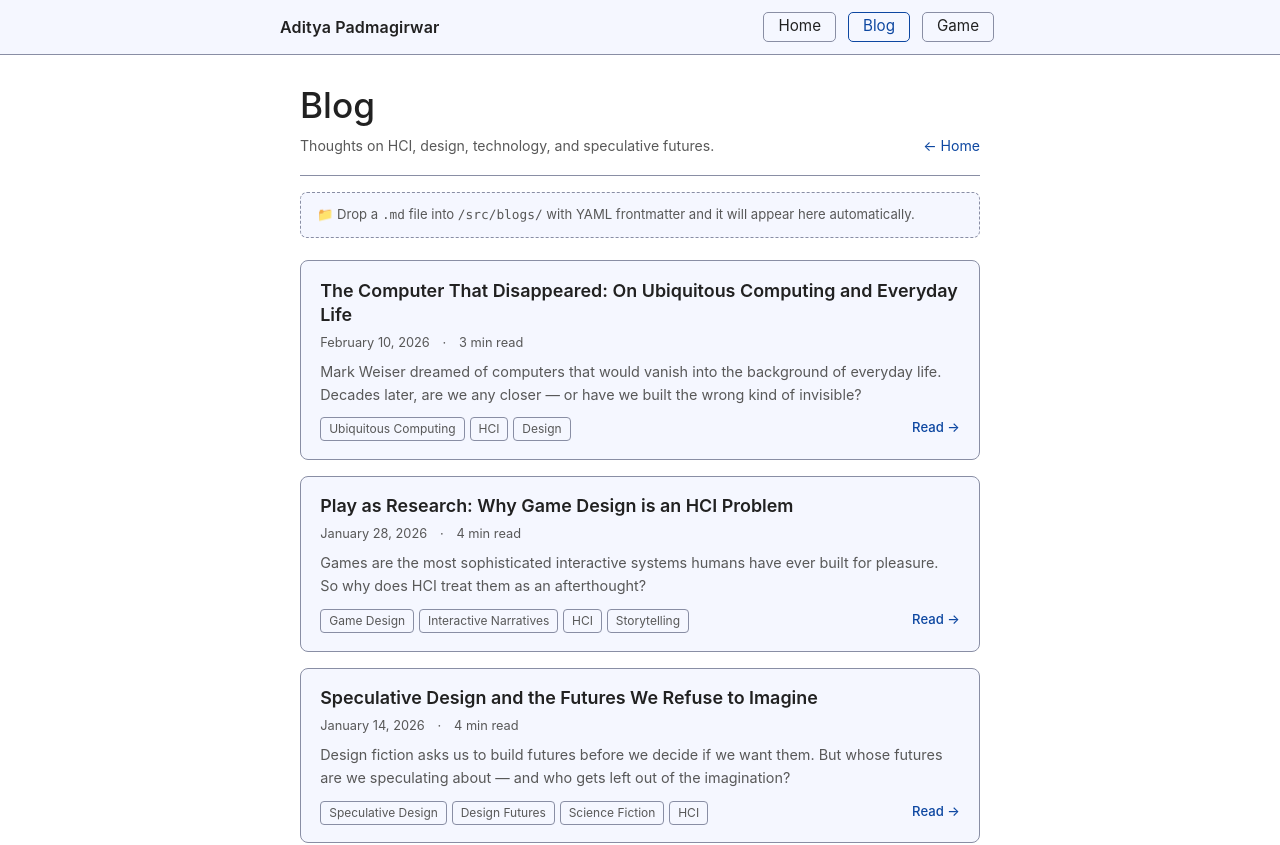
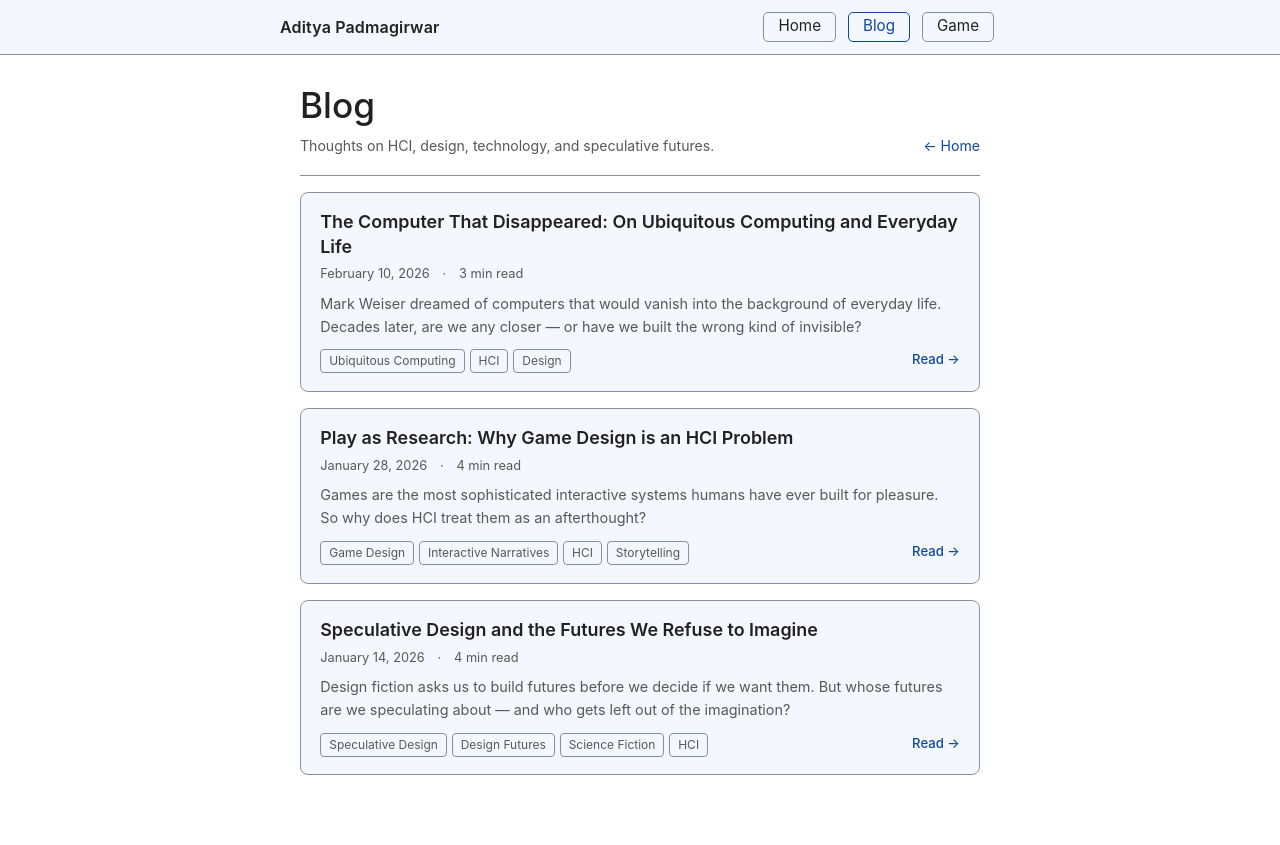
Before and after one commit to adityapadma/adityapadma.github.io, a React (Vite) app: page /blog in a window 1280 px wide. Shown: the top 845 px of the page. Built offline with nearby package versions, Linux system fonts and the light colour scheme.

Commit message:
Remove drop .md hint from blog list

```diff
--- a/src/app/components/BlogList.tsx
+++ b/src/app/components/BlogList.tsx
@@ -103,23 +103,6 @@ export function BlogList() {
 
       <div className="ap-hr" style={{ marginTop: "1.2rem" }} />
 
-      {/* Add-a-post hint */}
-      <div
-        style={{
-          background: "var(--ap-accent-bg)",
-          border: "1px dashed var(--ap-border)",
-          borderRadius: "7px",
-          padding: "0.75rem 1rem",
-          marginBottom: "1.4rem",
-          fontSize: "0.82rem",
-          color: "var(--ap-text-light)",
-        }}
-      >
-        📁 Drop a <code style={{ fontSize: "0.8rem" }}>.md</code> file into{" "}
-        <code style={{ fontSize: "0.8rem" }}>/src/blogs/</code> with YAML frontmatter
-        and it will appear here automatically.
-      </div>
-
       {/* Post list */}
       {blogs.length === 0 ? (
         <p style={{ color: "var(--ap-text-light)", textAlign: "center", marginTop: "3rem" }}>
```
